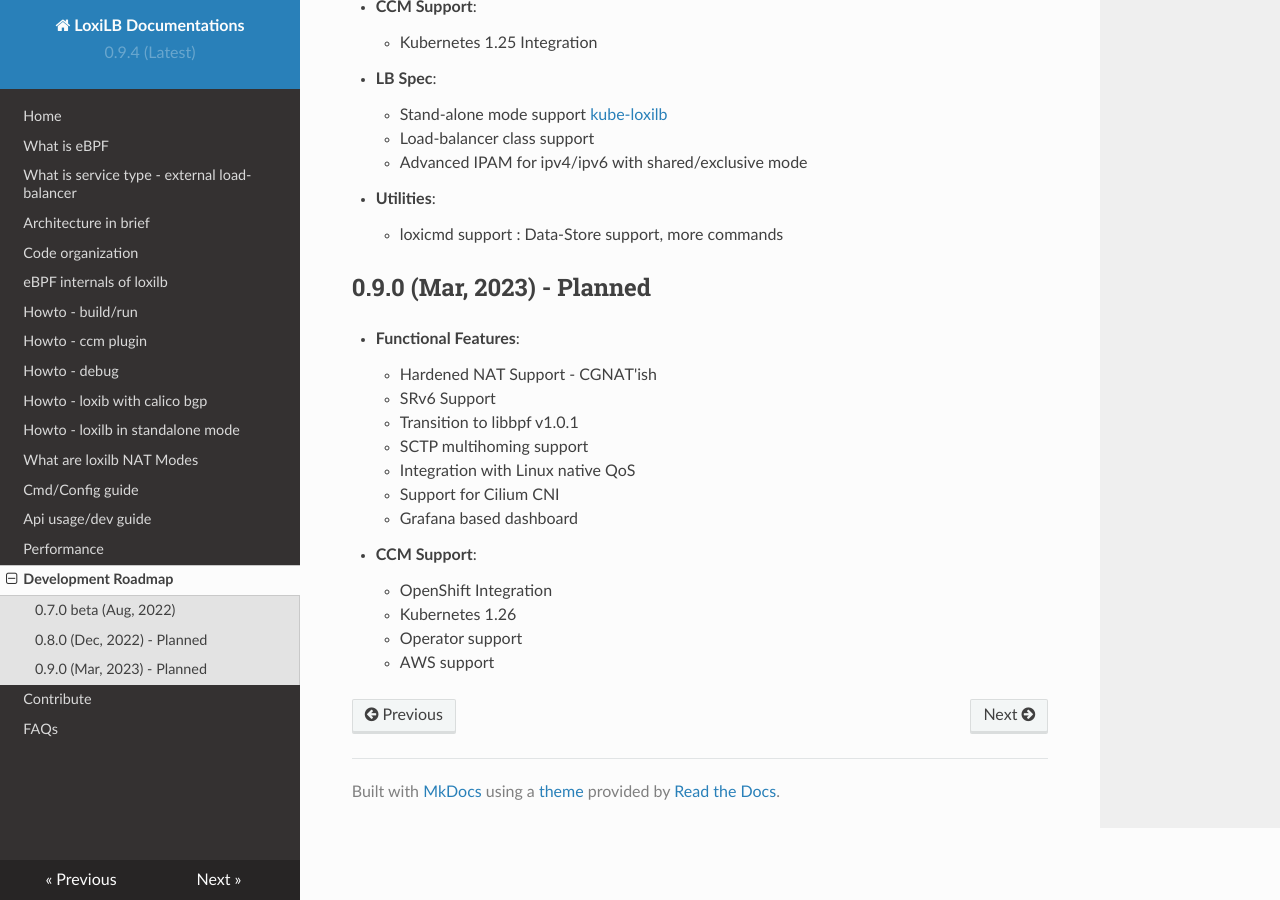
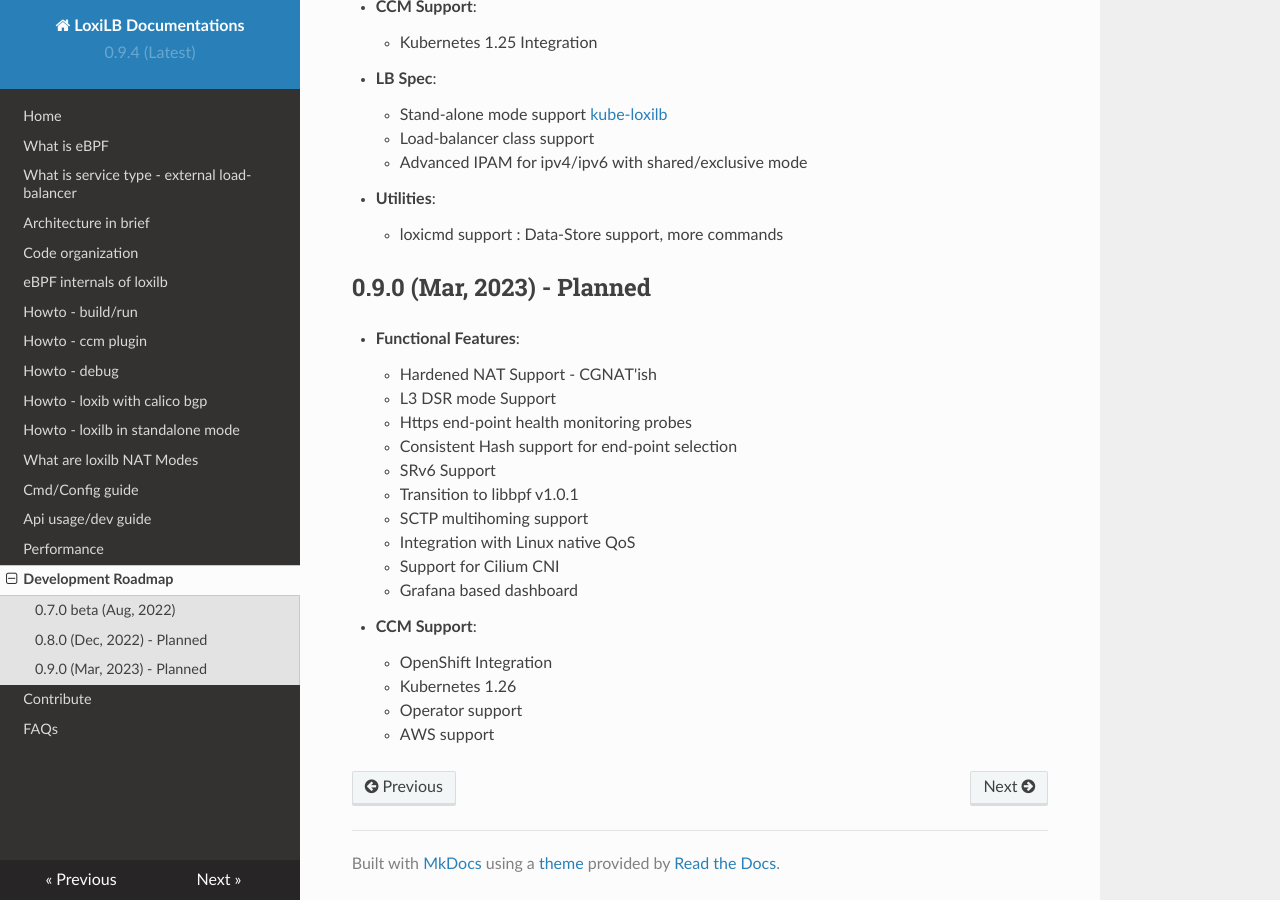
Before and after one commit to loxilb-io/loxilbdocs, an MkDocs documentation site: the page built from docs/roadmap.md, in a window 1280 px wide and 900 px high, scrolled down 1069 px. Built offline with MkDocs 1.6.1, drawn with Linux system fonts in a browser that asks for light colours; nearby versions of some CDN libraries.

Commit message:
Update roadmap.md

```diff
--- a/docs/roadmap.md
+++ b/docs/roadmap.md
@@ -50,6 +50,9 @@
 
 - **Functional Features**:
     - Hardened NAT Support - CGNAT'ish
+    - L3 DSR mode Support
+    - Https end-point health monitoring probes
+    - Consistent Hash support for end-point selection
     - SRv6 Support
     - Transition to libbpf v1.0.1
     - SCTP multihoming support
```
